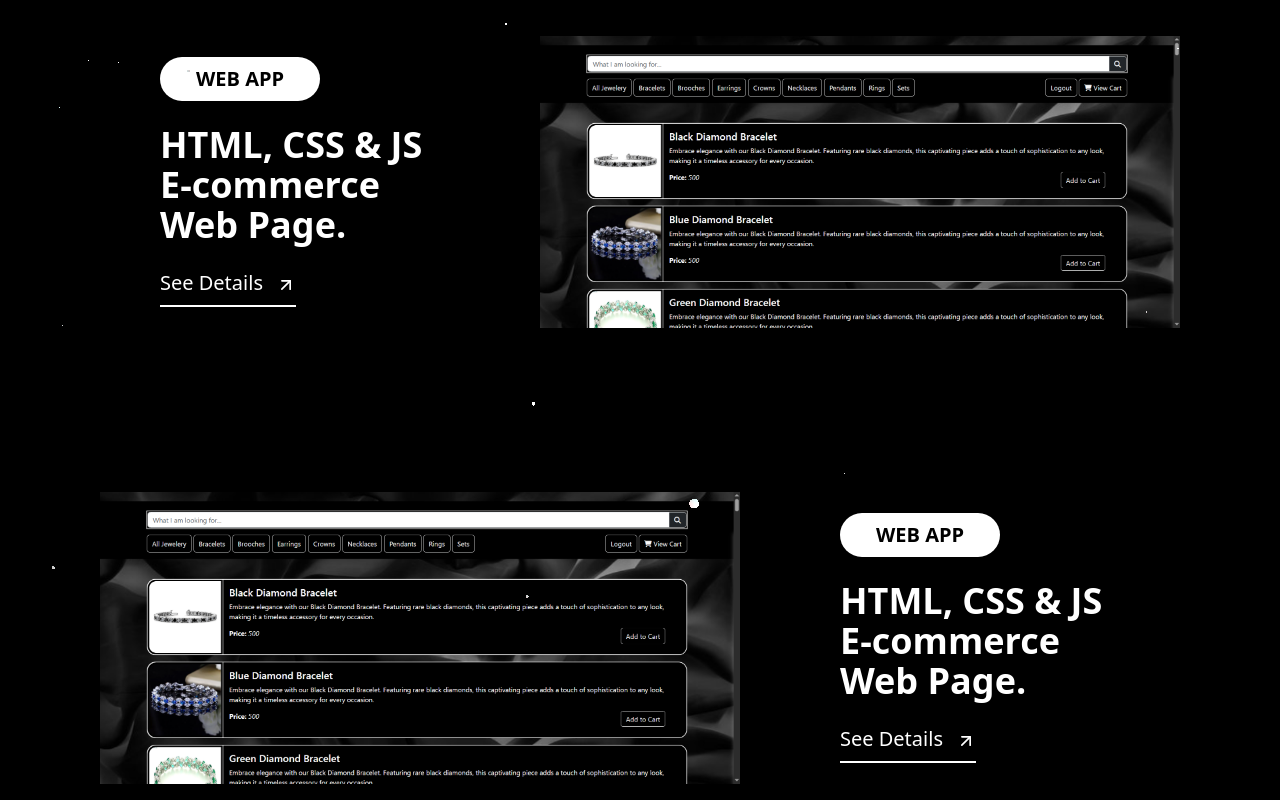
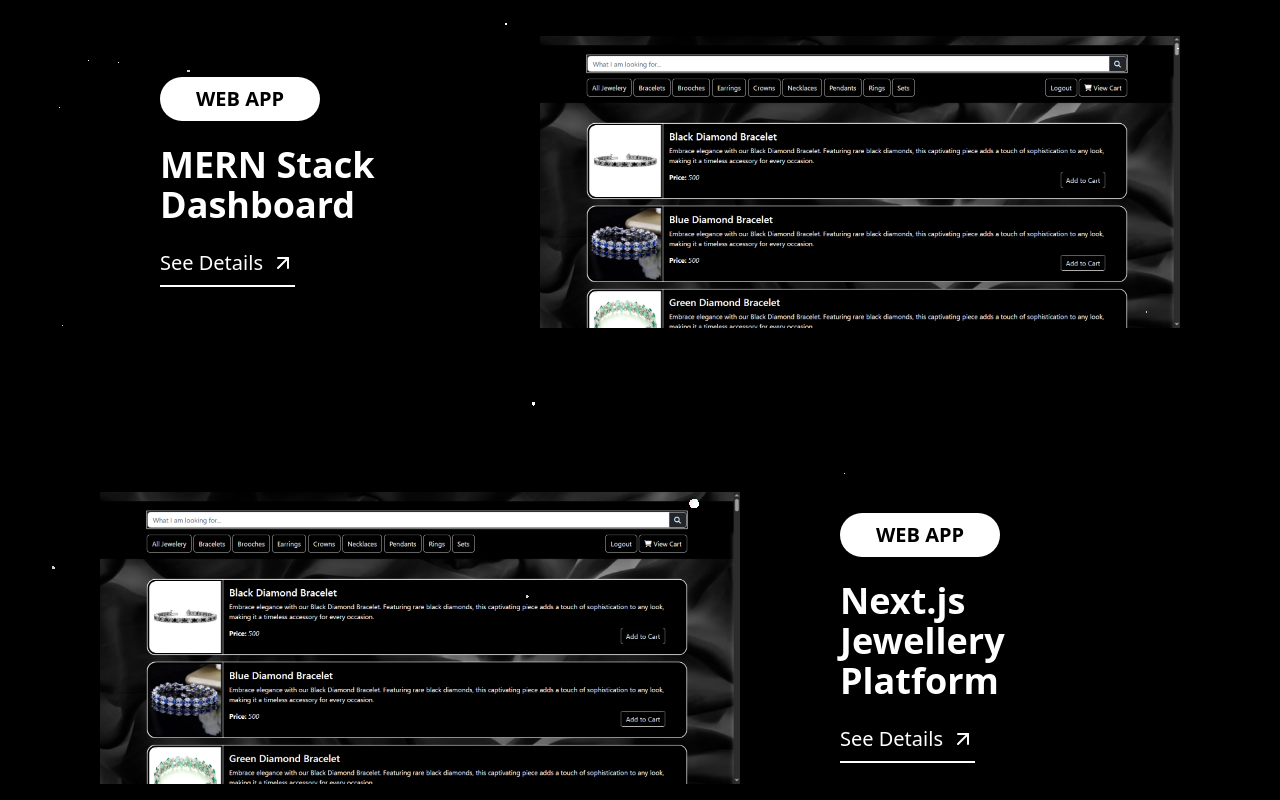
Before and after one commit to Samra720/samra-portfolio, a React (Vite) app in the folder frontend/: page / in a window 1280 px wide. Shown: the part 3820-4620 px from the top of the page. Built offline with nearby package versions, Linux system fonts and the light colour scheme; the HTML template or start-up script is replaced by a standard one.

Commit message:
ProjectModal added

```diff
--- a/frontend/src/components/CaseStudySection.tsx
+++ b/frontend/src/components/CaseStudySection.tsx
@@ -1,8 +1,41 @@
-import { NavLink } from "react-router-dom";
+import { useState } from "react";
 import { FiArrowUpRight } from "react-icons/fi";
 import Particles from "./Particles";
+import ProjectModal from "./ProjectModal";
 
 function CaseStudySection() {
+  const [selectedProject, setSelectedProject] = useState<any>(null);
+
+  const projects = [
+    {
+      id: 1,
+      title: "HTML, CSS & JS E-commerce Web Page",
+      type: "WEB APP",
+      description: "A detailed dive into a jewellery e-commerce interface. Focused on high-end aesthetics, smooth transitions, and a mobile-first user experience using vanilla web technologies.",
+      image: "/images/ecommerce_jewellery_page.png",
+      tags: ["HTML5", "CSS3", "JavaScript"],
+      link: "https://your-demo-link.com"
+    },
+    {
+      id: 2,
+      title: "MERN Stack Dashboard",
+      type: "WEB APP",
+      description: "A comprehensive B2B dashboard built with the MERN stack. Features real-time data visualization and secure authentication protocols.",
+      image: "/images/ecommerce_jewellery_page.png",
+      tags: ["MongoDB", "Express", "React", "Node"],
+      link: "https://your-demo-link.com"
+    },
+    {
+      id: 3,
+      title: "Next.js Jewellery Platform",
+      type: "WEB APP",
+      description: "Leveraging Next.js and Supabase for a high-performance jewellery catalogue with server-side rendering and instant search capabilities.",
+      image: "/images/ecommerce_jewellery_page.png",
+      tags: ["Next.js", "Supabase", "Drizzle"],
+      link: "https://your-demo-link.com"
+    },
+  ];
+
   return (
     <div className="px-6 md:px-12 xl:px-25 pt-10 relative overflow-hidden">
       <div className="inset-0 -z-10 pointer-events-none">
@@ -24,69 +57,52 @@
         <div className="h-3 w-3 border rounded-full shadow-glow"></div>
         <h2 className="text-3xl md:text-5xl font-bold mt-6">CASE STUDY</h2>
         <p className="max-w-xl mt-4 opacity-80">
-          There are many variations of passages of Lorem Ipsum, but the
-          majority have suffered alteration in some form.
+          A selection of projects where I've applied the MERN stack to solve real-world e-commerce and UI challenges.
         </p>
       </div>
 
       <div className="mt-10 md:mt-15 space-y-16 md:space-y-24">
-        <div className="flex flex-col xl:flex-row justify-between items-center gap-8 xl:gap-10">
+        {projects.map((project, index) => {
+          const isEven = index % 2 === 0;
+          return (
+            <div
+              key={project.id}
+              className="flex flex-col xl:flex-row justify-between items-center gap-8 xl:gap-10"
+            >
               <img
-            src="/images/ecommerce_jewellery_page.png"
-            alt="ecommerce_jewellery_page"
-            className="w-full xl:w-160 h-auto lg:h-90 object-contain rounded-lg"
+                src={project.image}
+                alt={project.title}
+                className={`w-full xl:w-160 h-auto lg:h-90 object-contain rounded-lg ${!isEven ? 'xl:order-2' : ''}`}
               />
-          <div className="px-2 xl:px-15 py-6 xl:py-8 w-full xl:w-160 flex flex-col items-center xl:items-start text-center xl:text-left">
-            <p className="font-semibold text-base md:text-xl bg-main px-6 md:px-9 py-2 rounded-full" style={{ color: 'var(--btn-text)' }}>
-              WEB APP
+
+              <div className={`px-2 xl:px-15 py-6 xl:py-8 w-full xl:w-160 flex flex-col items-center xl:items-start text-center xl:text-left ${!isEven ? 'xl:order-1' : ''}`}>
+                <p
+                  className="font-semibold text-base md:text-xl bg-main px-6 md:px-9 py-2 rounded-full"
+                  style={{ color: 'var(--btn-text)' }}
+                >
+                  {project.type}
                 </p>
                 <h3 className="text-2xl md:text-4xl font-bold mt-4 md:mt-6">
-              HTML, CSS & JS E-commerce Web Page.
+                  {project.title}
                 </h3>
-            <NavLink to="/products" className="mt-6 text-lg md:text-xl border-b-2 pb-2 hover:pb-1 transition-all">
-              See Details <FiArrowUpRight className="inline ml-2" />
-            </NavLink>
+
+                <button
+                  onClick={() => setSelectedProject(project)}
+                  className="mt-6 text-lg md:text-xl border-b-2 pb-2 hover:pb-1 transition-all flex items-center gap-2"
+                >
+                  See Details <FiArrowUpRight className="text-2xl" />
+                </button>
               </div>
             </div>
-
-        <div className="flex flex-col xl:flex-row justify-between items-center gap-8 xl:gap-10">
-          <div className="order-2 xl:order-1 px-2 xl:px-15 py-6 xl:py-8 w-full xl:w-160 flex flex-col items-center xl:items-start text-center xl:text-left">
-            <p className="font-semibold text-base md:text-xl bg-main px-6 md:px-9 py-2 rounded-full" style={{ color: 'var(--btn-text)' }}>
-              WEB APP
-            </p>
-            <h3 className="text-2xl md:text-4xl font-bold mt-4 md:mt-6">
-              HTML, CSS & JS E-commerce Web Page.
-            </h3>
-            <NavLink to="/products" className="mt-6 text-lg md:text-xl border-b-2 pb-2 hover:pb-1 transition-all">
-              See Details <FiArrowUpRight className="inline ml-2" />
-            </NavLink>
-          </div>
-          <img
-            src="/images/ecommerce_jewellery_page.png"
-            alt="ecommerce_jewellery_page"
-            className="order-1 xl:order-2 w-full xl:w-160 h-auto lg:h-90 object-contain rounded-lg"
-          />
+          );
+        })}
       </div>
 
-        <div className="flex flex-col xl:flex-row justify-between items-center gap-8 xl:gap-10">
-          <img
-            src="/images/ecommerce_jewellery_page.png"
-            alt="ecommerce_jewellery_page"
-            className="w-full xl:w-160 h-auto lg:h-90 object-contain rounded-lg"
+      <ProjectModal
+        isOpen={!!selectedProject}
+        onClose={() => setSelectedProject(null)}
+        project={selectedProject}
       />
-          <div className="px-2 xl:px-15 py-6 xl:py-8 w-full xl:w-160 flex flex-col items-center xl:items-start text-center xl:text-left">
-            <p className="font-semibold text-base md:text-xl bg-main px-6 md:px-9 py-2 rounded-full" style={{ color: 'var(--btn-text)' }}>
-              WEB APP
-            </p>
-            <h3 className="text-2xl md:text-4xl font-bold mt-4 md:mt-6">
-              HTML, CSS & JS E-commerce Web Page.
-            </h3>
-            <NavLink to="/products" className="mt-6 text-lg md:text-xl border-b-2 pb-2 hover:pb-1 transition-all">
-              See Details <FiArrowUpRight className="inline ml-2" />
-            </NavLink>
-          </div>
-        </div>
-      </div>
     </div>
   );
 }
--- /dev/null
+++ b/frontend/src/components/ProjectModal.tsx
@@ -0,0 +1,109 @@
+import { useEffect } from "react";
+import { motion, AnimatePresence } from "framer-motion";
+import { IoClose } from "react-icons/io5";
+
+interface ModalProps {
+  isOpen: boolean;
+  onClose: () => void;
+  project: {
+    title: string;
+    description: string;
+    image: string;
+    tags: string[];
+    link?: string;
+  } | null;
+}
+
+export default function ProjectModal({ isOpen, onClose, project }: ModalProps) {
+
+  useEffect(() => {
+    if (isOpen) {
+      document.body.style.overflow = "hidden";
+    } else {
+      document.body.style.overflow = "unset";
+    }
+    return () => { document.body.style.overflow = "unset"; };
+  }, [isOpen]);
+
+  if (!project) return null;
+
+  return (
+    <AnimatePresence>
+      {isOpen && (
+        <div className="fixed inset-0 z-50 flex items-center justify-center p-4 md:p-10">
+
+          <motion.div
+            initial={{ opacity: 0 }}
+            animate={{ opacity: 1 }}
+            exit={{ opacity: 0 }}
+            onClick={onClose}
+            className="absolute inset-0 bg-[rgba(0,0,0,0.7)] dark:bg-[rgba(0,0,0,0.85)] backdrop-blur-sm"
+          />
+
+          <motion.div
+            initial={{ scale: 0.9, opacity: 0, y: 20 }}
+            animate={{ scale: 1, opacity: 1, y: 0 }}
+            exit={{ scale: 0.9, opacity: 0, y: 20 }}
+            className="relative bg-regal text-main border border-muted/20 w-full max-w-5xl max-h-[90vh] overflow-y-auto rounded-3xl shadow-2xl custom-scrollbar"
+          >
+            <button
+              onClick={onClose}
+              className="absolute top-5 right-5 text-3xl hover:scale-110 transition-transform z-10 p-2"
+            >
+              <IoClose />
+            </button>
+
+            <div className="flex flex-col lg:flex-row">
+              <div className="lg:w-1/2 p-4 md:p-8 bg-muted/5">
+                <div className="sticky top-0">
+                  <img
+                    src={project.image}
+                    alt={project.title}
+                    className="w-full h-auto rounded-2xl object-cover border border-muted/10"
+                  />
+                </div>
+              </div>
+
+              <div className="lg:w-1/2 p-8 md:p-12 flex flex-col justify-center">
+                <div className="flex flex-wrap gap-2 mb-6">
+                  {project.tags.map(tag => (
+                    <span
+                      key={tag}
+                      className="text-xs font-mono px-3 py-1 rounded-full border border-main/30"
+                    >
+                      {tag}
+                    </span>
+                  ))}
+                </div>
+
+                <h2 className="text-3xl md:text-4xl font-bold mb-6">
+                  {project.title}
+                </h2>
+
+                <p className="text-muted text-lg leading-relaxed mb-8 italic">
+                  {project.description}
+                </p>
+
+                {project.link && (
+                  <a
+                    href={project.link}
+                    target="_blank"
+                    rel="noreferrer"
+                    className="px-8 py-4 rounded-full font-medium w-full md:w-fit text-center transition-all active:scale-95 shadow-lg"
+                    style={{
+                        backgroundColor: 'var(--btn-bg)',
+                        color: 'var(--btn-text)',
+                        boxShadow: 'var(--btn-shadow)'
+                    }}
+                  >
+                    Explore Live Project
+                  </a>
+                )}
+              </div>
+            </div>
+          </motion.div>
+        </div>
+      )}
+    </AnimatePresence>
+  );
+}
--- /dev/null
+++ b/frontend/src/components/constant.js
@@ -0,0 +1,26 @@
+export const projects = [
+  {
+    id: 1,
+    title: "Jewellery E-commerce",
+    description: "A full-stack React application featuring a secure checkout, product filtering, and a custom UI built with Tailwind CSS. Optimized for mobile shopping.",
+    image: "/images/ecommerce_jewellery_page.png",
+    tags: ["React", "Tailwind", "JavaScript"],
+    link: "https://your-demo-link.com"
+  },
+  {
+    id: 2,
+    title: "Jewellery E-commerce",
+    description: "A full-stack React application featuring a secure checkout, product filtering, and a custom UI built with Tailwind CSS. Optimized for mobile shopping.",
+    image: "/images/ecommerce_jewellery_page.png",
+    tags: ["React", "Tailwind", "JavaScript"],
+    link: "https://your-demo-link.com"
+  },
+  {
+    id: 3,
+    title: "Jewellery E-commerce",
+    description: "A full-stack React application featuring a secure checkout, product filtering, and a custom UI built with Tailwind CSS. Optimized for mobile shopping.",
+    image: "/images/ecommerce_jewellery_page.png",
+    tags: ["React", "Tailwind", "JavaScript"],
+    link: "https://your-demo-link.com"
+  },
+];
```
Lines whose indentation alone changed are shown as unchanged.
